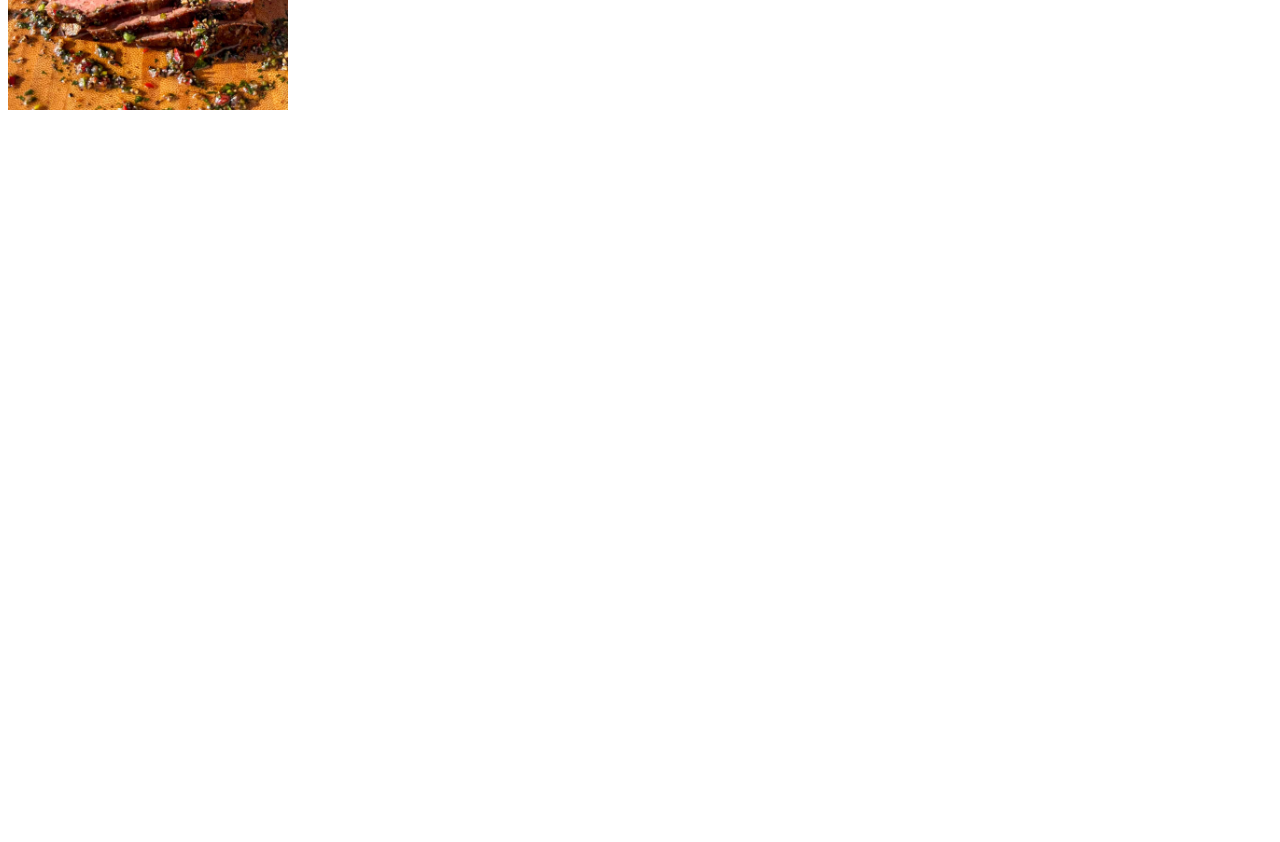
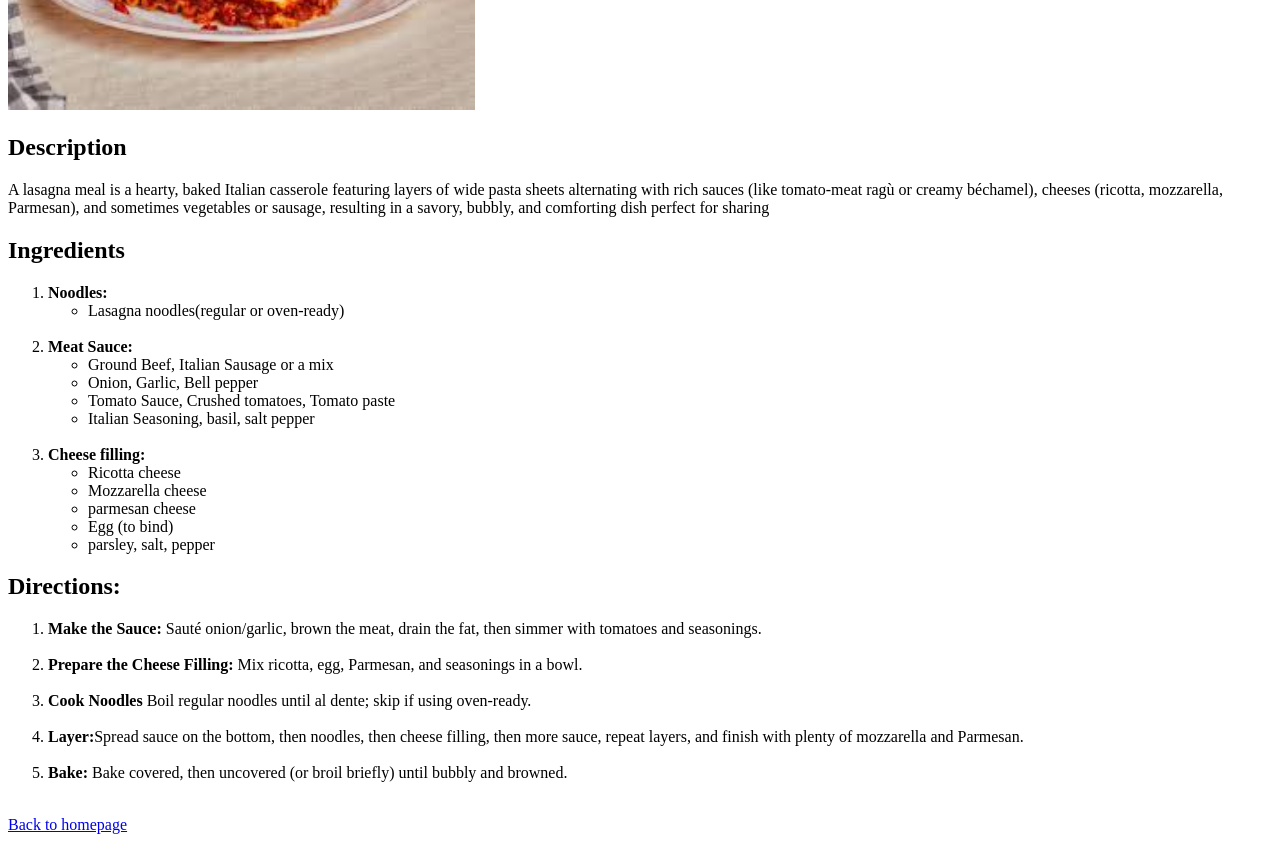
Before and after one commit to BuildingWithPelski/Odin_Recipies, a plain HTML site: page recipies/Lasagna.html in a window 1280 px wide. Shown: the part 320-1162 px from the top of the page. Before the commit the page ends 800 px from the top, so only its background shows below. Drawn offline with Linux system fonts and the light colour scheme.

Commit message:
Adding headers and lists for finsihing up the task

```diff
--- a/recipies/Lasagna.html
+++ b/recipies/Lasagna.html
@@ -8,7 +8,45 @@
 <body>
     <a></a>
     <h1>Lasagna</h1>
-    <img src="../st.jpg" height="350px">
-
-</body>
-</html>
+    <img src="../la.jpg" height="350px">
+    <br>
+    <h2>Description</h2>
+    <p>A lasagna meal is a hearty, baked Italian casserole featuring layers of wide pasta sheets alternating with rich sauces (like tomato-meat ragù or creamy béchamel), cheeses (ricotta, mozzarella, Parmesan), and sometimes vegetables or sausage, resulting in a savory, bubbly, and comforting dish perfect for sharing</p>
+    <h2>Ingredients</h2>
+    <ol>
+        <li><strong>Noodles:</strong></li>
+        <ul>
+            <li>Lasagna noodles(regular or oven-ready)</li>
+        </ul>
+        <br>
+        <li><strong>Meat Sauce:</strong></li>
+        <ul>
+            <li>Ground Beef, Italian Sausage or a mix</li>
+            <li>Onion, Garlic, Bell pepper</li>
+            <li>Tomato Sauce, Crushed tomatoes, Tomato paste</li>
+            <li>Italian Seasoning, basil, salt pepper</li>
+        </ul>
+        <br>
+        <li><strong>Cheese filling:</strong></li>
+        <ul>
+            <li>Ricotta cheese</li>
+            <li>Mozzarella cheese</li>
+            <li>parmesan cheese</li>
+            <li>Egg (to bind)</li>
+            <li>parsley, salt, pepper</li>
+        </ul>
+    </ol>
+    <h2>Directions:</h2>
+    <ol>
+        <li><strong>Make the Sauce:</strong> Sauté onion/garlic, brown the  meat, drain the fat, then simmer with tomatoes and seasonings.</li>
+        <br>
+        <li><strong>Prepare the Cheese Filling:</strong> Mix ricotta, egg, Parmesan, and seasonings in a bowl.</li>
+        <br>
+        <li><strong>Cook Noodles</strong> Boil regular noodles until al dente; skip if using oven-ready.</li>
+        <br>
+        <li><strong>Layer:</strong>Spread sauce on the bottom, then noodles, then cheese filling, then more sauce, repeat layers, and finish with plenty of mozzarella and Parmesan.</li>
+        <br>
+        <li><strong>Bake:</strong> Bake covered, then uncovered (or broil briefly) until bubbly and browned. </li>
+    </ol>
+<br>
+<a href="../index.html">Back to homepage</a>
```
Also changed, not shown: index.html (+4 -2 lines), recipies/Steak_With_Sauce.html (+40 -1 lines).
